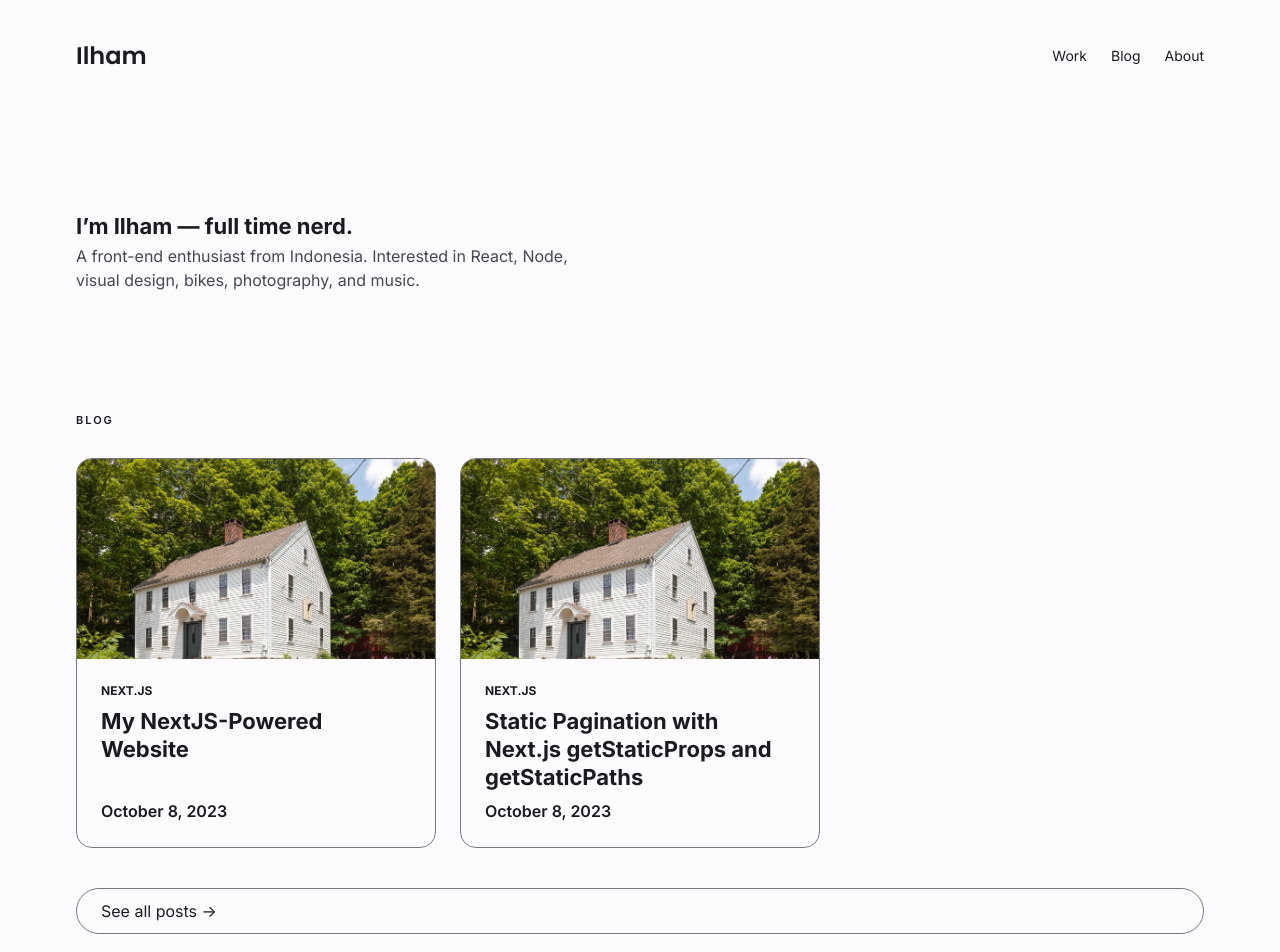
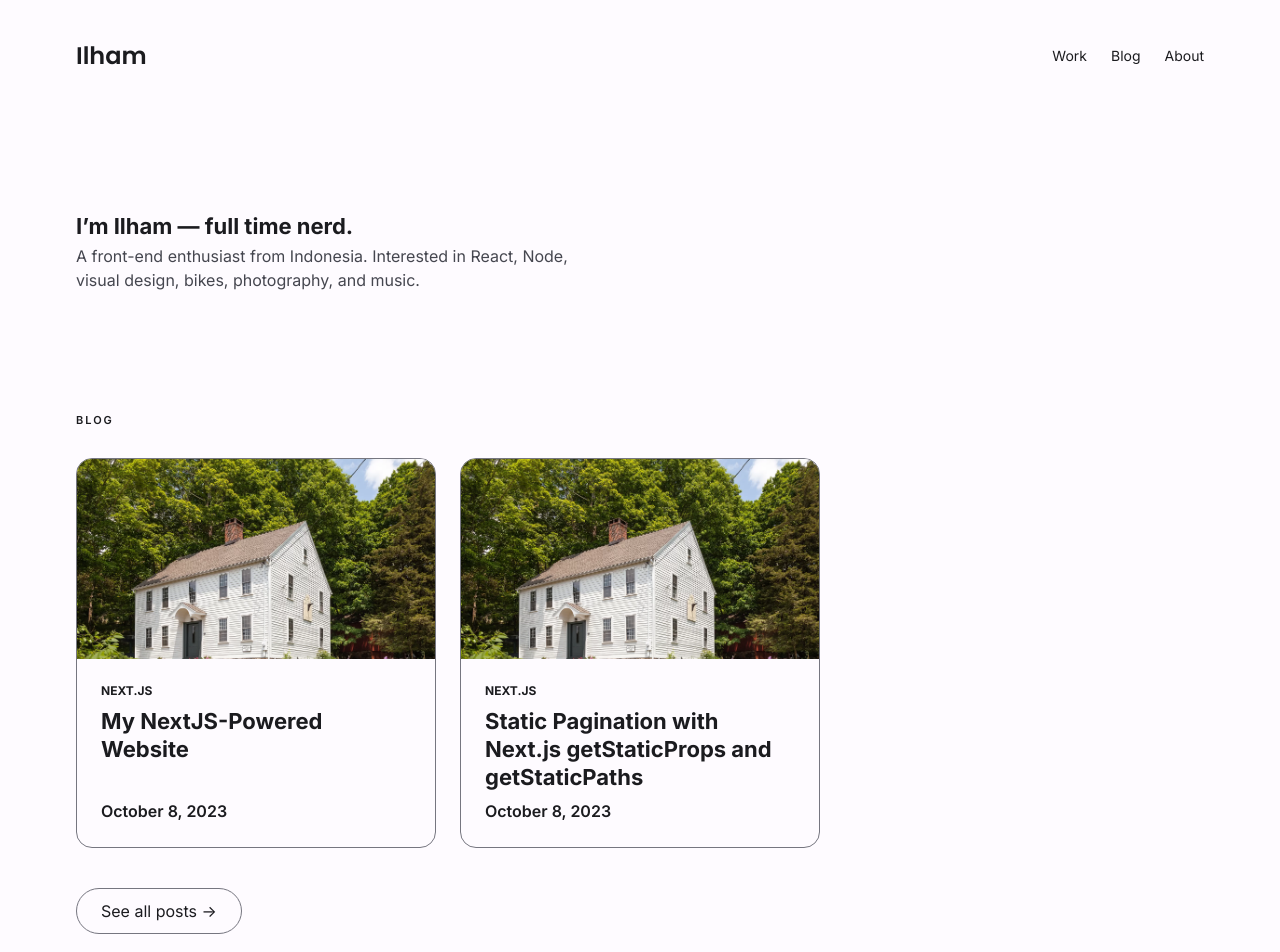
Before and after one commit to ilhamprabaswara/ilham.cc, a Next.js app: page / in a window 1280 px wide. Shown: the top 952 px of the page. Built offline with nearby package versions, Linux system fonts and the light colour scheme.

Commit message:
fix: adjust link styling

```diff
--- a/src/app/page.tsx
+++ b/src/app/page.tsx
@@ -13,9 +13,12 @@ export default function Home() {
           Blog
         </h2>
         <BlogList data={posts} />
-        <div className="mt-[30px] rounded-full border border-sys-light-outline px-6 py-[10px] transition duration-[400ms] hover:bg-[#6750A414] xl:mt-[40px]">
-          <Link href={'/blog'}>See all posts -&gt;</Link>
-        </div>
+        <Link
+          className="mt-[30px] inline-block rounded-full border border-sys-light-outline px-6 py-[10px] transition duration-[400ms] hover:bg-[#6750A414] xl:mt-[40px]"
+          href={'/blog'}
+        >
+          See all posts -&gt;
+        </Link>
       </section>
     </>
   )
```
